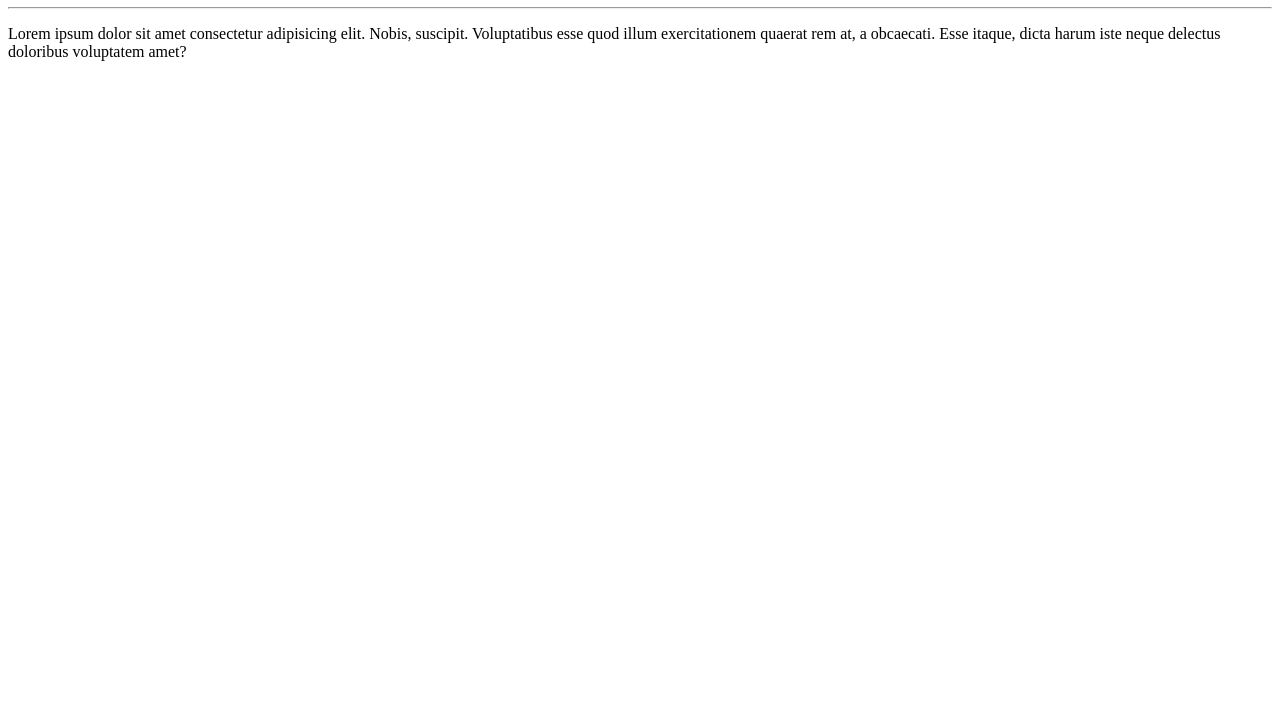
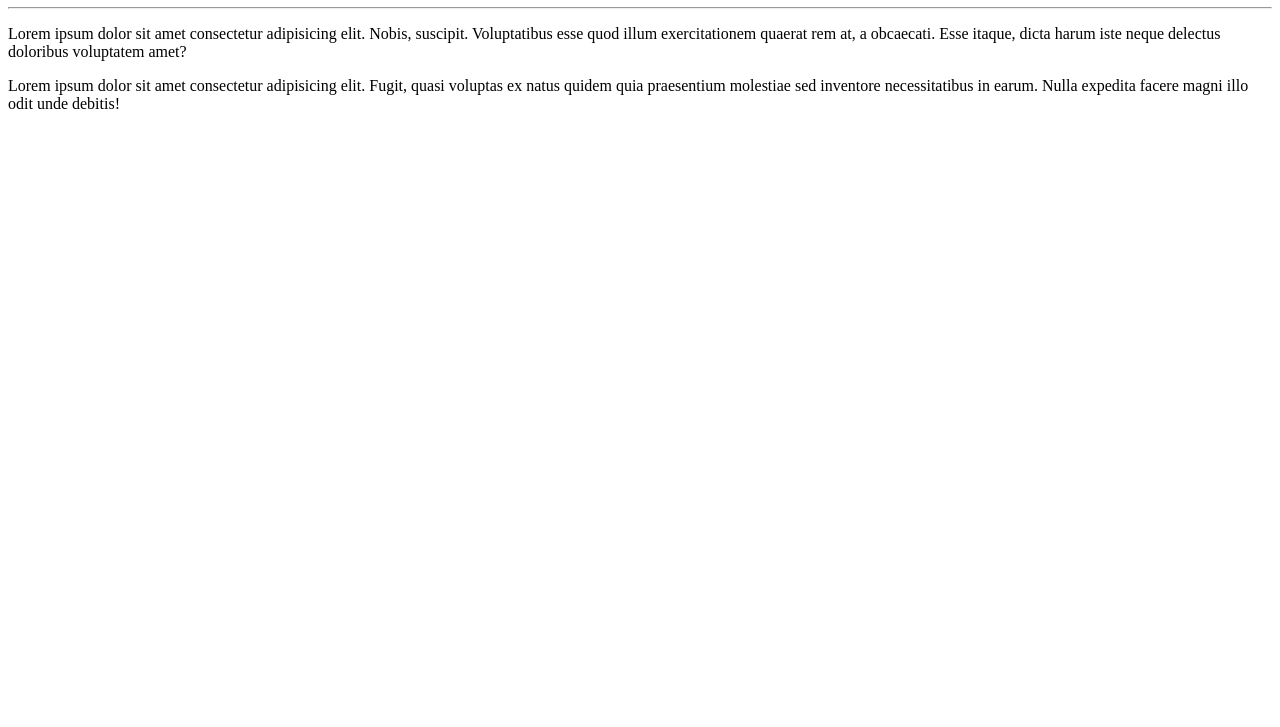
Before and after one commit to LuisJuniorrr/Ola-mundo, a plain HTML site: page site-exemplo/index.html in a window 1280 px wide. Shown: the part 73-800 px from the top of the page. Drawn offline with Linux system fonts and the light colour scheme.

Commit message:
Adicionei um parágrafo

```diff
--- a/site-exemplo/index.html
+++ b/site-exemplo/index.html
@@ -8,6 +8,7 @@
 <body> <h1>Olá, Mundo! </h1>
     <hr>
         <p>Lorem ipsum dolor sit amet consectetur adipisicing elit. Nobis, suscipit. Voluptatibus esse quod illum exercitationem quaerat rem at, a obcaecati. Esse itaque, dicta harum iste neque delectus doloribus voluptatem amet?</p>
+        <p>Lorem ipsum dolor sit amet consectetur adipisicing elit. Fugit, quasi voluptas ex natus quidem quia praesentium molestiae sed inventore necessitatibus in earum. Nulla expedita facere magni illo odit unde debitis!</p>
 
 
 </body>
```
